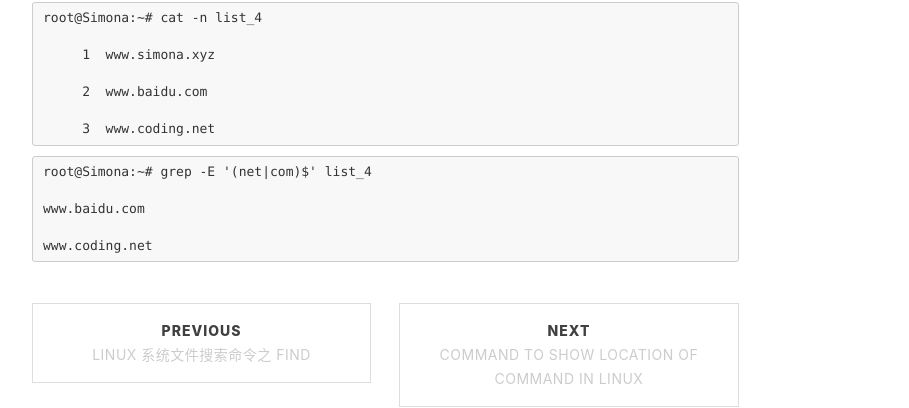
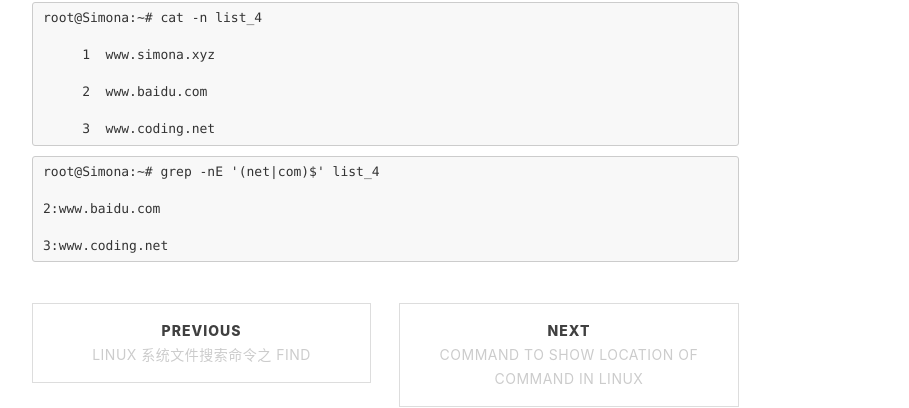
Before and after one commit to ywlvs/ywlvs.github.io, a Jekyll site: the page built from _posts/2019-02-18-Regular Expression.markdown, in a window 1280 px wide and 900 px high, scrolled down 6102 px. Shown: the part 96-504 px from the top of the window, without its empty margins (233-1142 px from the left). Built offline with Jekyll 4.4.1, drawn with Linux system fonts in a browser that asks for light colours; nearby versions of some CDN libraries; comment, search, counter and statistics services are not loaded.

Commit message:
update-post

````diff
--- a/_posts/2019-02-18-Regular Expression.markdown
+++ b/_posts/2019-02-18-Regular Expression.markdown
@@ -267,9 +267,9 @@ root@Simona:~# cat -n list_4
 ```
 
 ```
-root@Simona:~# grep -E '(net|com)$' list_4
+root@Simona:~# grep -nE '(net|com)$' list_4
 
-www.baidu.com
+2:www.baidu.com
 
-www.coding.net
+3:www.coding.net
 ```
````
